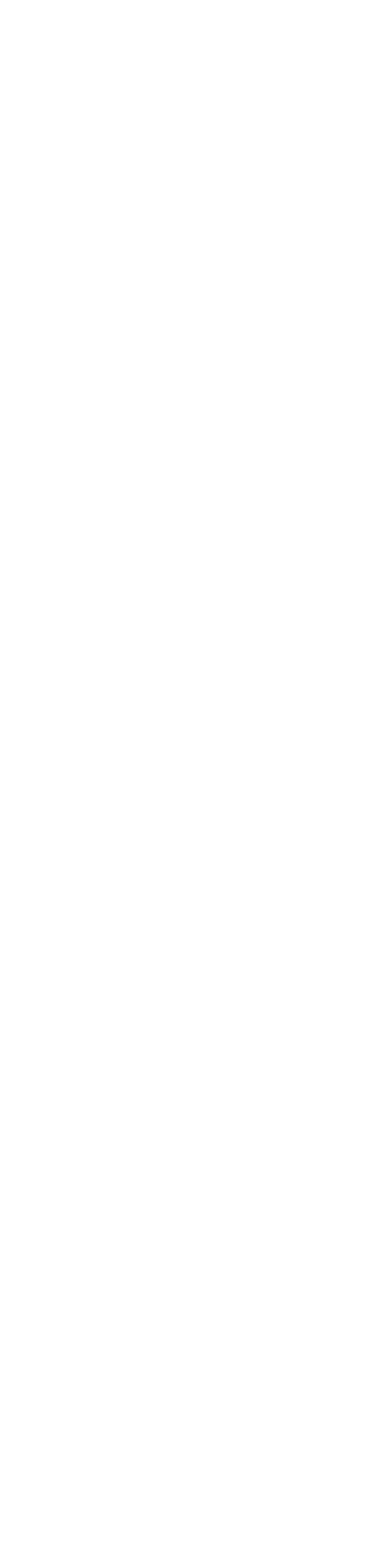
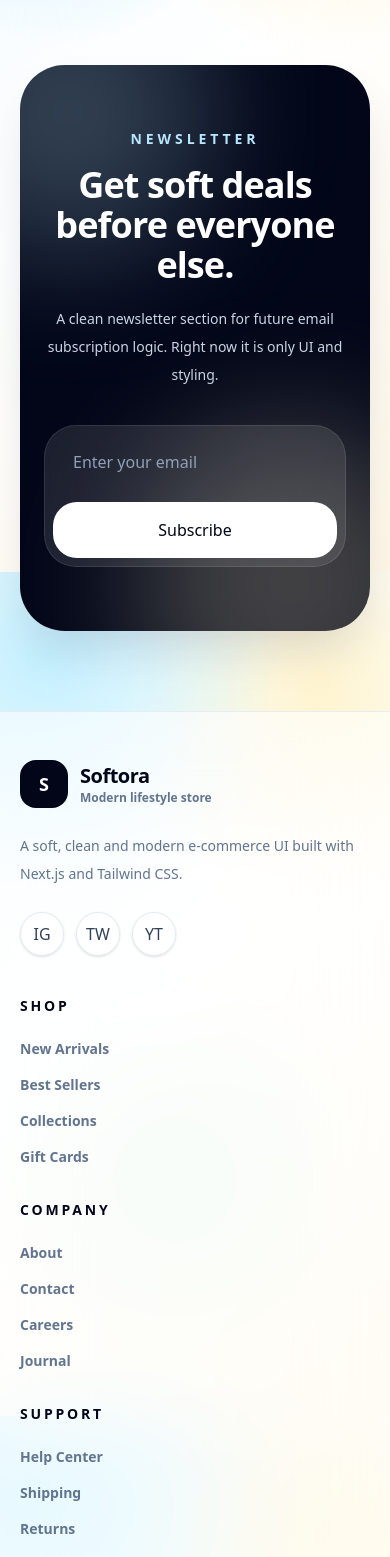
Before and after one commit to fakhtehpanah/softora-store, a Next.js app: page / in a window 390 px wide. Shown: the part 6180-7737 px from the top of the page. Before the commit the page ends 6165 px from the top, so only its background shows below. Built offline with nearby package versions, Linux system fonts and the light colour scheme.

Commit message:
Add newsletter and footer UI

```diff
--- a/app/page.tsx
+++ b/app/page.tsx
@@ -2,16 +2,22 @@ import Header from "@/components/layout/Header";
 import Hero from "@/components/home/Hero";
 import CategoryStrip from "@/components/home/CategoryStrip";
 import FeaturedProducts from "@/components/home/FeaturedProducts";
+import Newsletter from "@/components/home/Newsletter";
+import Footer from "@/components/layout/Footer";
 
 export default function HomePage() {
   return (
     <>
       <Header />
+
       <main>
         <Hero />
         <CategoryStrip />
         <FeaturedProducts />
+        <Newsletter />
       </main>
+
+      <Footer />
     </>
   );
 }
--- /dev/null
+++ b/components/home/Newsletter.tsx
@@ -0,0 +1,42 @@
+    export default function Newsletter() {
+  return (
+    <section className="px-5 py-20">
+      <div className="mx-auto max-w-7xl">
+        <div className="relative overflow-hidden rounded-[2.8rem] bg-slate-950 px-6 py-16 text-white shadow-2xl shadow-slate-900/15 md:px-12">
+          <div className="pointer-events-none absolute -left-24 -top-24 h-72 w-72 rounded-full bg-[#BFEFFF]/25 blur-3xl" />
+          <div className="pointer-events-none absolute -bottom-28 -right-20 h-80 w-80 rounded-full bg-[#FFF2C7]/25 blur-3xl" />
+
+          <div className="relative mx-auto max-w-3xl text-center">
+            <p className="text-sm font-black uppercase tracking-[0.28em] text-sky-200">
+              Newsletter
+            </p>
+
+            <h2 className="mt-4 text-4xl font-black tracking-tight md:text-6xl">
+              Get soft deals before everyone else.
+            </h2>
+
+            <p className="mx-auto mt-5 max-w-xl text-sm leading-7 text-slate-300">
+              A clean newsletter section for future email subscription logic.
+              Right now it is only UI and styling.
+            </p>
+
+            <div className="mx-auto mt-9 flex max-w-xl flex-col gap-3 rounded-[2rem] border border-white/10 bg-white/10 p-2 backdrop-blur-xl sm:flex-row">
+              <input
+                type="email"
+                placeholder="Enter your email"
+                className="min-h-14 flex-1 rounded-[1.5rem] bg-white/0 px-5 text-sm font-semibold text-white outline-none placeholder:text-slate-400"
+              />
+
+              <button
+                type="button"
+                className="rounded-[1.5rem] bg-white px-7 py-4 text-sm font-black text-slate-950 transition hover:-translate-y-0.5 hover:bg-[#DDF7FF]"
+              >
+                Subscribe
+              </button>
+            </div>
+          </div>
+        </div>
+      </div>
+    </section>
+  );
+}
--- /dev/null
+++ b/components/layout/Footer.tsx
@@ -0,0 +1,86 @@
+const footerLinks = [
+  {
+    title: "Shop",
+    links: ["New Arrivals", "Best Sellers", "Collections", "Gift Cards"],
+  },
+  {
+    title: "Company",
+    links: ["About", "Contact", "Careers", "Journal"],
+  },
+  {
+    title: "Support",
+    links: ["Help Center", "Shipping", "Returns", "Privacy Policy"],
+  },
+];
+
+export default function Footer() {
+  return (
+    <footer className="border-t border-slate-200/80 bg-white/55 px-5 py-12 backdrop-blur-2xl">
+      <div className="mx-auto max-w-7xl">
+        <div className="grid gap-10 lg:grid-cols-[1.2fr_2fr]">
+          <div>
+            <a href="/" className="flex items-center gap-3">
+              <div className="flex h-12 w-12 items-center justify-center rounded-2xl bg-slate-950 text-lg font-black text-white">
+                S
+              </div>
+
+              <div>
+                <h2 className="text-xl font-black tracking-tight text-slate-950">
+                  Softora
+                </h2>
+                <p className="text-xs font-semibold text-slate-500">
+                  Modern lifestyle store
+                </p>
+              </div>
+            </a>
+
+            <p className="mt-6 max-w-sm text-sm leading-7 text-slate-500">
+              A soft, clean and modern e-commerce UI built with Next.js and
+              Tailwind CSS.
+            </p>
+
+            <div className="mt-6 flex gap-3">
+              {["IG", "TW", "YT"].map((item) => (
+                <button
+                  key={item}
+                  type="button"
+                  className="flex h-11 w-11 items-center justify-center rounded-full border border-slate-200 bg-white/80 text-xs font-black text-slate-700 shadow-sm transition hover:-translate-y-0.5 hover:bg-[#DDF7FF]"
+                >
+                  {item}
+                </button>
+              ))}
+            </div>
+          </div>
+
+          <div className="grid gap-8 sm:grid-cols-3">
+            {footerLinks.map((group) => (
+              <div key={group.title}>
+                <h3 className="text-sm font-black uppercase tracking-[0.2em] text-slate-950">
+                  {group.title}
+                </h3>
+
+                <ul className="mt-5 space-y-3">
+                  {group.links.map((link) => (
+                    <li key={link}>
+                      <a
+                        href="#"
+                        className="text-sm font-semibold text-slate-500 transition hover:text-slate-950"
+                      >
+                        {link}
+                      </a>
+                    </li>
+                  ))}
+                </ul>
+              </div>
+            ))}
+          </div>
+        </div>
+
+        <div className="mt-12 flex flex-col justify-between gap-4 border-t border-slate-200 pt-6 text-sm font-semibold text-slate-500 md:flex-row">
+          <p>© 2026 Softora. All rights reserved.</p>
+          <p>Designed for a clean storefront UI.</p>
+        </div>
+      </div>
+    </footer>
+  );
+}
```
